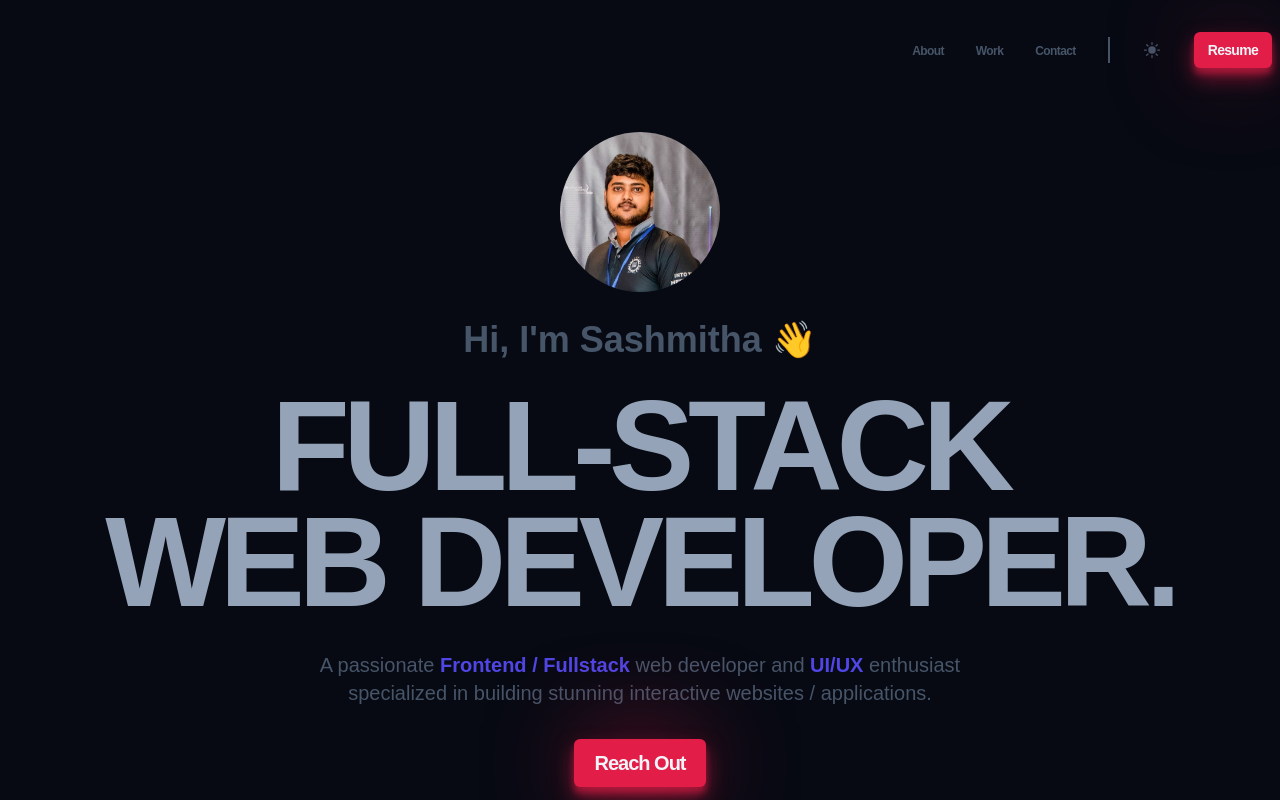
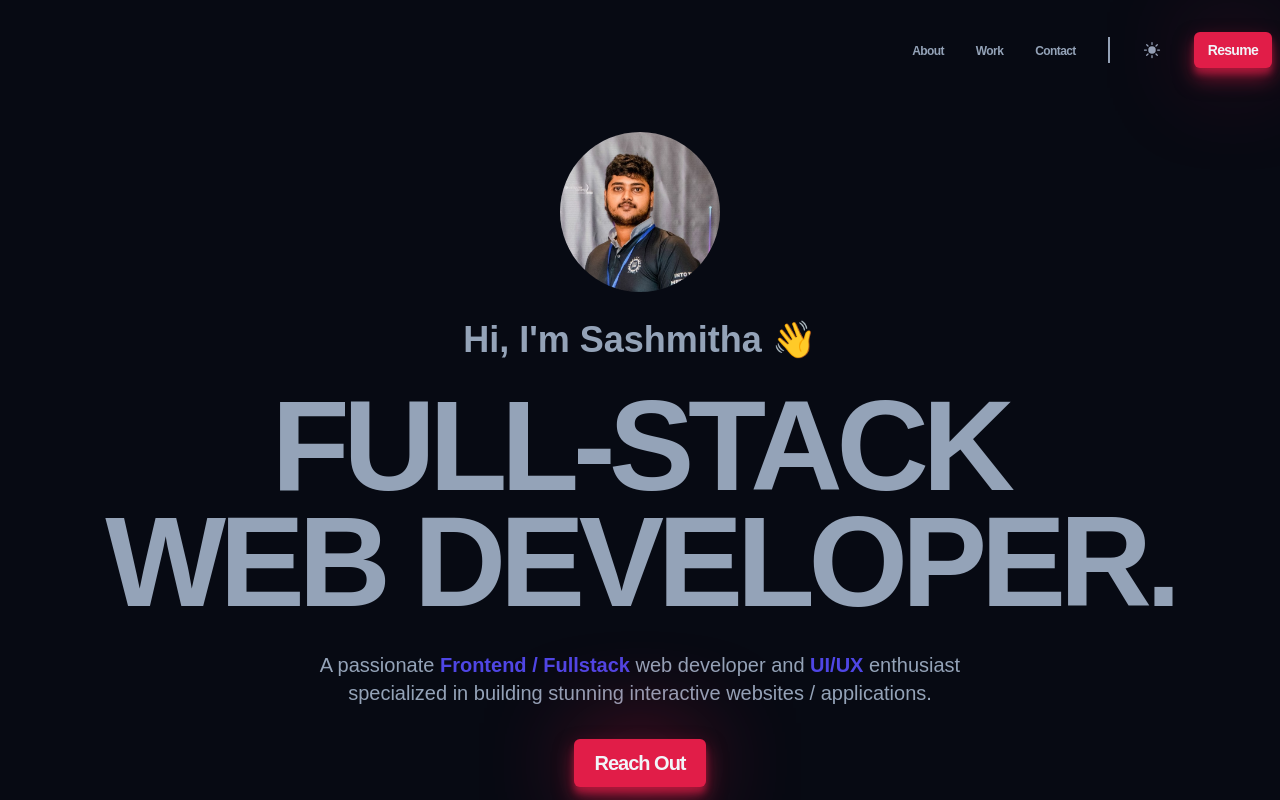
Before and after one commit to Sashmitha-Ravindu/portfolio, a website built with Vite: page index.html in a window 1280 px wide. Shown: the top 800 px of the page. Built offline with nearby package versions, Linux system fonts and the light colour scheme; a web font is replaced by a local one.

Commit message:
Copy --clr-slate-600 to --clr-slate-400

```diff
--- a/styles/style.css
+++ b/styles/style.css
@@ -2,7 +2,8 @@
     --clr-dark: #070a13;
     --clr-light: #f1f5f9;
     --clr-slate400: #94a3b8;
-    --clr-slate600: #475569;
+    /*--clr-slate600: #475569;*/
+    --clr-slate600: #94a3b8;
     --clr-slate800: #1e293b;
     --clr-rose: #e11d48;
     --clr-indigo: #4f46e5;
```
